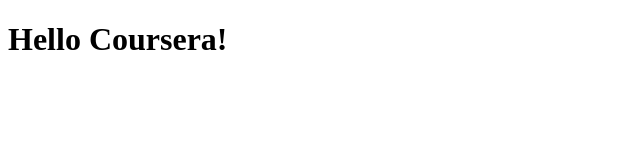
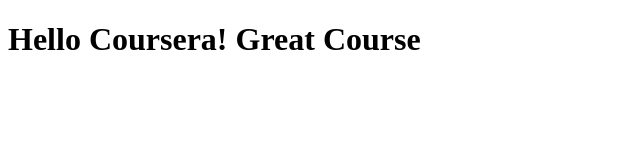
Before and after one commit to DavidErulker/coursera_test, a plain HTML site: page site/index.html in a window 1280 px wide. Shown: the whole page, without its empty margins (0-640 px from the left). Drawn offline with Linux system fonts and the light colour scheme.

Commit message:
Small addition

```diff
--- a/site/index.html
+++ b/site/index.html
@@ -6,6 +6,6 @@
 	<title>Hello Coursera!</title>
 </head>
 <body>
-<h1>Hello Coursera!</h1>
+<h1>Hello Coursera! Great Course</h1>
 </body>
 </html>
```
